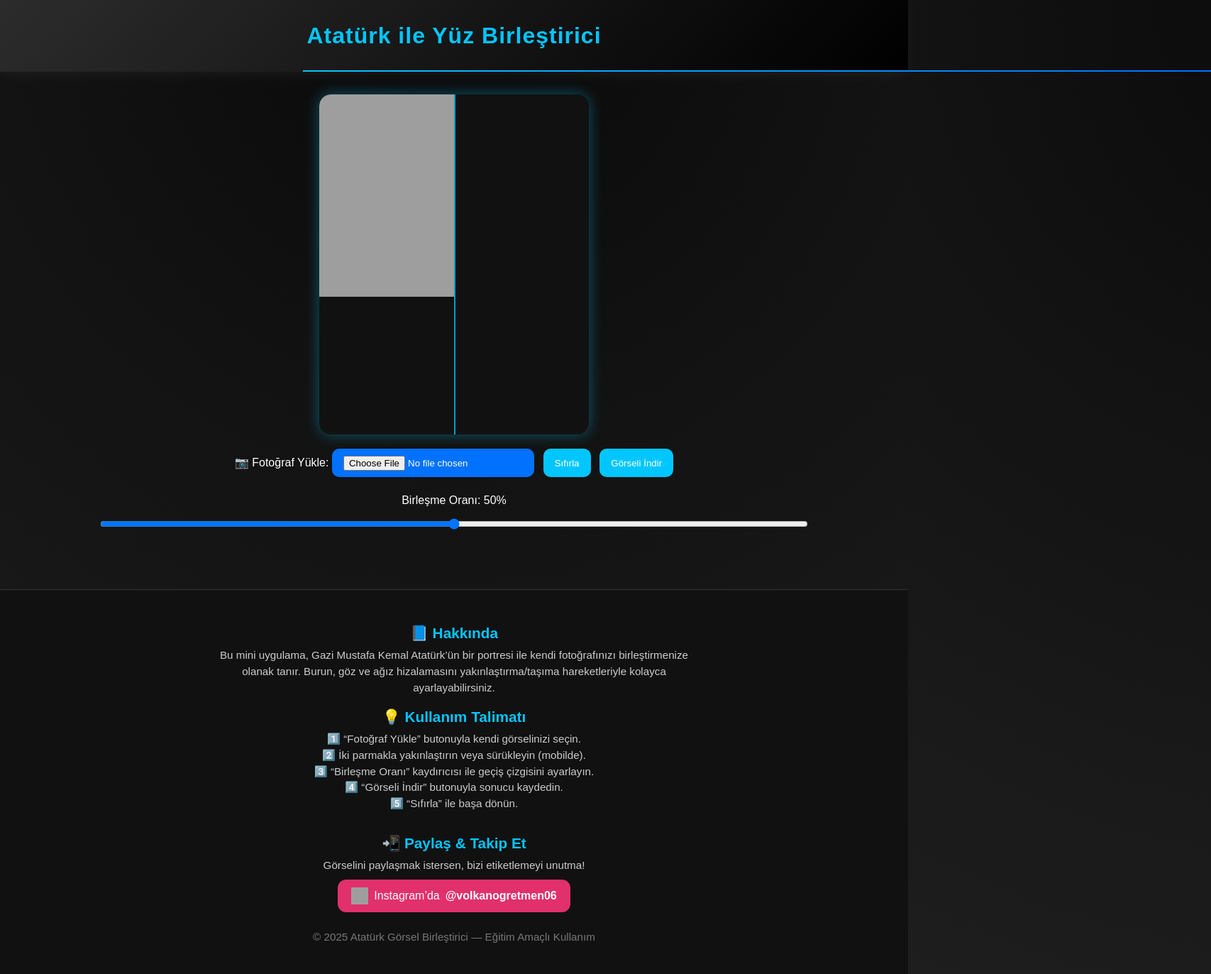
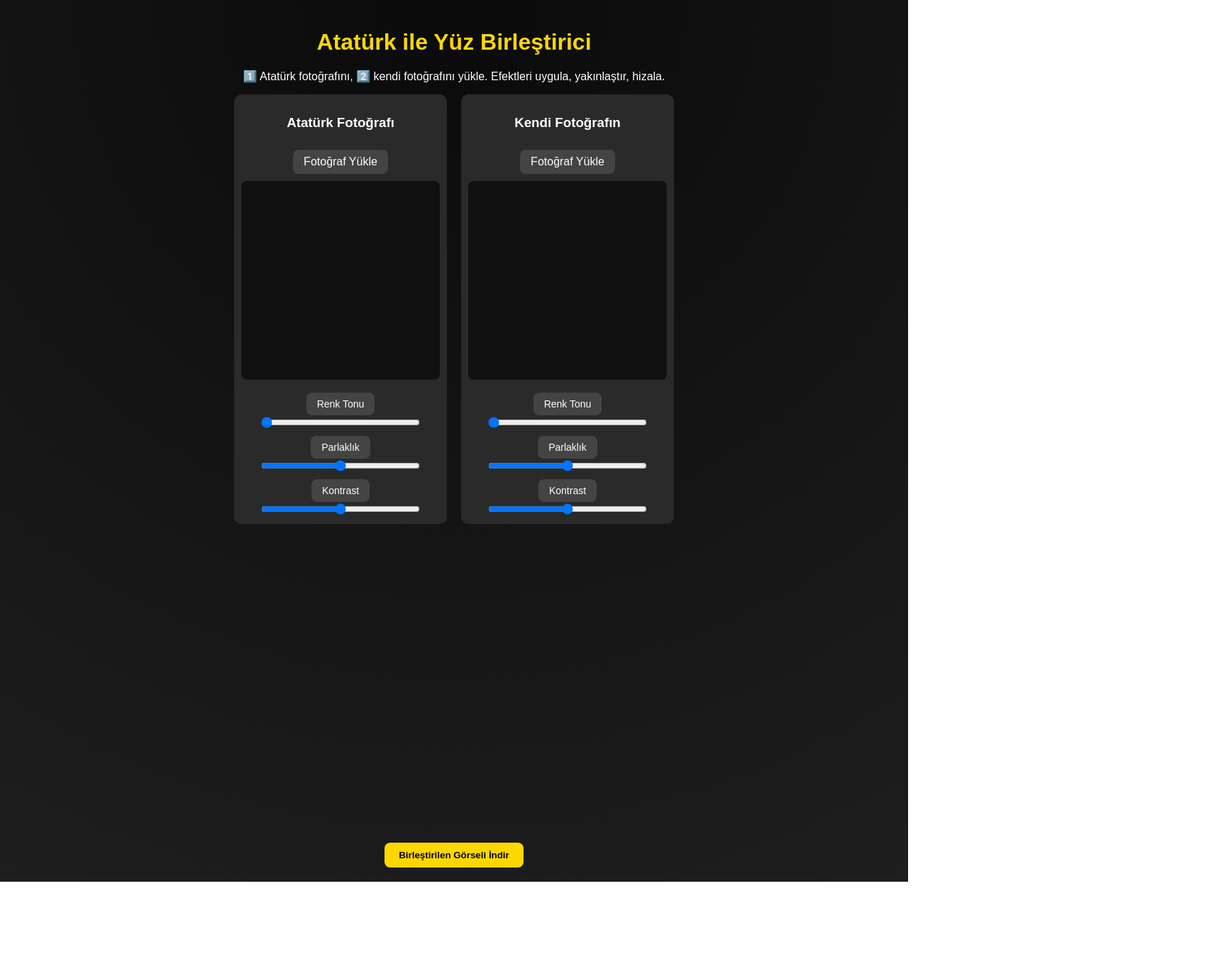
Before and after one commit to volkanogretmen06/Ataturk-ve-cocuk, a plain HTML site: page index.html in a window 1280 px wide. Shown: the whole page at 71% size, 1707 px wide, since content can reach past the window. After the commit the page ends 1242 px from the top, so only its background shows below. Drawn offline with Linux system fonts and the light colour scheme; grey boxes are pictures that could not be loaded.

Commit message:
Update index.html

```diff
--- a/index.html
+++ b/index.html
@@ -5,345 +5,220 @@
   <meta name="viewport" content="width=device-width, initial-scale=1.0" />
   <title>Atatürk ile Yüz Birleştirici</title>
   <style>
-    * { box-sizing: border-box; }
     body {
       font-family: "Poppins", sans-serif;
       background: radial-gradient(circle at top, #0a0a0a, #1e1e1e);
       color: white;
       text-align: center;
       margin: 0;
-      padding: 0;
-      overflow-x: hidden;
+      padding: 20px;
     }
-
-    header {
-      padding: 2rem 1rem;
-      background: linear-gradient(135deg, #2c2c2c, #000000);
-      box-shadow: 0 4px 15px rgba(255, 255, 255, 0.05);
+    h1 {
+      color: #ffd700;
+      margin-bottom: 20px;
+    }
+    .upload-area {
+      display: flex;
+      justify-content: center;
+      gap: 20px;
+      flex-wrap: wrap;
+      margin-bottom: 20px;
+    }
+    .upload-box {
+      background: #2a2a2a;
+      padding: 10px;
+      border-radius: 10px;
+      width: 280px;
+      text-align: center;
+    }
+    input[type="file"] {
+      display: none;
+    }
+    label {
+      display: inline-block;
+      background: #444;
+      padding: 8px 15px;
+      border-radius: 8px;
+      cursor: pointer;
+      margin-top: 8px;
+    }
+    .preview {
+      margin-top: 10px;
+      width: 100%;
+      height: 280px;
+      border-radius: 8px;
+      overflow: hidden;
+      background: #111;
+      display: flex;
+      align-items: center;
+      justify-content: center;
       position: relative;
     }
-
-    header::after {
-      content: "";
-      position: absolute;
-      bottom: 0;
-      left: 0;
-      width: 100%;
-      height: 2px;
-      background: linear-gradient(90deg, #00c6ff, #0072ff);
-      animation: moveLine 3s linear infinite;
+    .preview img {
+      max-width: 100%;
+      max-height: 100%;
+      transition: transform 0.3s ease, filter 0.3s ease;
     }
-
-    @keyframes moveLine {
-      0% { transform: translateX(-100%); }
-      100% { transform: translateX(100%); }
+    .controls {
+      margin-top: 10px;
+      font-size: 14px;
     }
-
-    h1 {
-      font-size: 2rem;
-      margin: 0;
-      color: #00c6ff;
-      letter-spacing: 1px;
+    .controls input {
+      width: 80%;
     }
-
-    main {
-      padding: 2rem 1rem;
+    #canvas-container {
+      position: relative;
+      margin-top: 30px;
     }
-
-    #canvasContainer {
-      position: relative;
-      display: inline-block;
-      border-radius: 16px;
-      overflow: hidden;
-      box-shadow: 0 0 20px rgba(0, 198, 255, 0.4);
-    }
-
-    canvas {
-      width: 100%;
-      max-width: 380px;
-      border-radius: 16px;
-      background: #111;
+    #blendCanvas {
+      max-width: 100%;
+      border-radius: 10px;
       touch-action: none;
     }
-
-    #guide {
-      position: absolute;
-      top: 0;
-      bottom: 0;
-      width: 2px;
-      background: rgba(0, 198, 255, 0.8);
-      pointer-events: none;
-      transition: left 0.2s;
-    }
-
-    .controls {
-      margin-top: 1rem;
-      display: flex;
-      flex-wrap: wrap;
-      justify-content: center;
-      gap: 0.8rem;
-    }
-
-    input[type="file"] {
-      background: #0072ff;
-      color: white;
-      padding: 0.6rem 1rem;
-      border-radius: 10px;
+    #downloadBtn {
+      background: #ffd700;
+      color: #000;
       border: none;
+      padding: 10px 20px;
+      border-radius: 8px;
+      font-weight: bold;
       cursor: pointer;
-    }
-
-    button {
-      background: #00c6ff;
-      border: none;
-      color: white;
-      padding: 0.6rem 1rem;
-      border-radius: 10px;
-      cursor: pointer;
-      transition: 0.3s;
-    }
-
-    button:hover {
-      background: #0072ff;
-      transform: scale(1.05);
-    }
-
-    footer {
-      margin-top: 3rem;
-      padding: 2rem 1rem;
-      background: #111;
-      border-top: 1px solid #333;
-    }
-
-    footer h2 {
-      color: #00c6ff;
-      font-size: 1.3rem;
-      margin-bottom: 0.5rem;
-    }
-
-    footer p {
-      max-width: 700px;
-      margin: 0.5rem auto;
-      color: #ccc;
-      font-size: 0.95rem;
-      line-height: 1.5;
-    }
-
-    #splitRange {
-      width: 80%;
-      margin-top: 1rem;
-    }
-
-    .social {
-      margin-top: 2rem;
-    }
-
-    .social a {
-      display: inline-flex;
-      align-items: center;
-      gap: 8px;
-      text-decoration: none;
-      background: #E1306C;
-      color: white;
-      padding: 0.7rem 1.2rem;
-      border-radius: 12px;
-      transition: 0.3s;
-      font-weight: 500;
-    }
-
-    .social a:hover {
-      background: #c52a5f;
-      transform: scale(1.05);
-    }
-
-    .social img {
-      width: 24px;
-      height: 24px;
-    }
-
-    @media (max-width: 600px) {
-      h1 { font-size: 1.6rem; }
-      canvas { max-width: 90vw; }
+      margin-top: 15px;
     }
   </style>
 </head>
 <body>
-  <header>
   <h1>Atatürk ile Yüz Birleştirici</h1>
-  </header>
+  <p>1️⃣ Atatürk fotoğrafını, 2️⃣ kendi fotoğrafını yükle. Efektleri uygula, yakınlaştır, hizala.</p>
 
-  <main>
-    <div id="canvasContainer">
-      <canvas id="mainCanvas" width="400" height="500"></canvas>
-      <div id="guide" style="left:50%"></div>
+  <div class="upload-area">
+    <div class="upload-box">
+      <h3>Atatürk Fotoğrafı</h3>
+      <label for="atatürkInput">Fotoğraf Yükle</label>
+      <input type="file" id="atatürkInput" accept="image/*" />
+      <div class="preview"><img id="atatürkPreview" /></div>
+
+      <div class="controls">
+        <label>Renk Tonu</label><br>
+        <input type="range" id="ataturkHue" min="0" max="360" value="0"><br>
+        <label>Parlaklık</label><br>
+        <input type="range" id="ataturkBrightness" min="50" max="150" value="100"><br>
+        <label>Kontrast</label><br>
+        <input type="range" id="ataturkContrast" min="50" max="150" value="100">
+      </div>
     </div>
 
+    <div class="upload-box">
+      <h3>Kendi Fotoğrafın</h3>
+      <label for="userInput">Fotoğraf Yükle</label>
+      <input type="file" id="userInput" accept="image/*" />
+      <div class="preview"><img id="userPreview" /></div>
+
       <div class="controls">
-      <label>
-        📷 Fotoğraf Yükle:
-        <input type="file" id="userInput" accept="image/*">
-      </label>
-      <button id="resetBtn">Sıfırla</button>
-      <button id="downloadBtn">Görseli İndir</button>
+        <label>Renk Tonu</label><br>
+        <input type="range" id="userHue" min="0" max="360" value="0"><br>
+        <label>Parlaklık</label><br>
+        <input type="range" id="userBrightness" min="50" max="150" value="100"><br>
+        <label>Kontrast</label><br>
+        <input type="range" id="userContrast" min="50" max="150" value="100">
+      </div>
+    </div>
   </div>
 
-    <div style="margin-top:1.5rem;">
-      <label for="splitRange">Birleşme Oranı: <span id="splitVal">50</span>%</label><br>
-      <input type="range" id="splitRange" min="0" max="100" value="50">
-    </div>
-  </main>
-
-  <footer>
-    <h2>📘 Hakkında</h2>
-    <p>
-      Bu mini uygulama, Gazi Mustafa Kemal Atatürk’ün bir portresi ile kendi fotoğrafınızı birleştirmenize olanak tanır.
-      Burun, göz ve ağız hizalamasını yakınlaştırma/taşıma hareketleriyle kolayca ayarlayabilirsiniz.
-    </p>
-    <h2>💡 Kullanım Talimatı</h2>
-    <p>
-      1️⃣ “Fotoğraf Yükle” butonuyla kendi görselinizi seçin.<br>
-      2️⃣ İki parmakla yakınlaştırın veya sürükleyin (mobilde).<br>
-      3️⃣ “Birleşme Oranı” kaydırıcısı ile geçiş çizgisini ayarlayın.<br>
-      4️⃣ “Görseli İndir” butonuyla sonucu kaydedin.<br>
-      5️⃣ “Sıfırla” ile başa dönün.
-    </p>
-
-    <div class="social">
-      <h2>📲 Paylaş & Takip Et</h2>
-      <p>Görselini paylaşmak istersen, bizi etiketlemeyi unutma!</p>
-      <a href="https://www.instagram.com/volkanogretmen06" target="_blank">
-        <img src="https://upload.wikimedia.org/wikipedia/commons/a/a5/Instagram_icon.png" alt="Instagram" />
-        Instagram’da <strong>@volkanogretmen06</strong>
-      </a>
+  <div id="canvas-container">
+    <canvas id="blendCanvas" width="600" height="400"></canvas>
   </div>
 
-    <p style="margin-top:1.5rem; color:#777;">© 2025 Atatürk Görsel Birleştirici — Eğitim Amaçlı Kullanım</p>
-  </footer>
+  <button id="downloadBtn">Birleştirilen Görseli İndir</button>
 
   <script>
-  const canvas = document.getElementById("mainCanvas");
+    const ataturkInput = document.getElementById("atatürkInput");
+    const userInput = document.getElementById("userInput");
+    const ataturkPreview = document.getElementById("atatürkPreview");
+    const userPreview = document.getElementById("userPreview");
+    const canvas = document.getElementById("blendCanvas");
     const ctx = canvas.getContext("2d");
-  const userInput = document.getElementById("userInput");
-  const splitRange = document.getElementById("splitRange");
-  const splitVal = document.getElementById("splitVal");
-  const downloadBtn = document.getElementById("downloadBtn");
-  const resetBtn = document.getElementById("resetBtn");
-  const guide = document.getElementById("guide");
 
-  let ataturkImg = new Image();
-  let userImg = new Image();
-  let userPos = { x: canvas.width/2, y: canvas.height/2, scale: 1, dragging: false, offsetX:0, offsetY:0 };
-  let splitPercent = 50;
+    let ataturkImg = null, userImg = null, scale = 1, posX = 0, posY = 0;
 
-  ataturkImg.src = "https://upload.wikimedia.org/wikipedia/commons/1/1f/Ataturk1930s.jpg";
-  ataturkImg.onload = () => draw();
+    // Efekt ayarları
+    function applyFilters() {
+      ataturkPreview.style.filter = `
+        hue-rotate(${ataturkHue.value}deg)
+        brightness(${ataturkBrightness.value}%)
+        contrast(${ataturkContrast.value}%)
+      `;
+      userPreview.style.filter = `
+        hue-rotate(${userHue.value}deg)
+        brightness(${userBrightness.value}%)
+        contrast(${userContrast.value}%)
+      `;
+    }
 
-  userInput.onchange = e => {
+    document.querySelectorAll("input[type='range']").forEach(slider => {
+      slider.addEventListener("input", applyFilters);
+    });
+
+    // Görsel yükleme ve önizleme
+    ataturkInput.onchange = e => loadPreview(e, ataturkPreview, img => ataturkImg = img);
+    userInput.onchange = e => loadPreview(e, userPreview, img => userImg = img);
+
+    function loadPreview(e, previewEl, callback) {
       const file = e.target.files[0];
-    if(!file) return;
+      if (!file) return;
       const reader = new FileReader();
       reader.onload = ev => {
-      userImg = new Image();
-      userImg.onload = () => draw();
-      userImg.src = ev.target.result;
+        previewEl.src = ev.target.result;
+        const img = new Image();
+        img.onload = () => callback(img);
+        img.src = ev.target.result;
       };
       reader.readAsDataURL(file);
-  };
-
-  splitRange.oninput = e => {
-    splitPercent = e.target.value;
-    splitVal.textContent = splitPercent;
-    guide.style.left = splitPercent + "%";
-    draw();
-  };
-
-  function draw(){
-    ctx.clearRect(0,0,canvas.width,canvas.height);
-    const half = canvas.width * splitPercent/100;
-    ctx.drawImage(ataturkImg, 0, 0, half, canvas.height, 0, 0, half, canvas.height);
-    if(userImg.src){
-      const w = userImg.width * userPos.scale;
-      const h = userImg.height * userPos.scale;
-      const x = userPos.x - w/2;
-      const y = userPos.y - h/2;
-      ctx.save();
-      ctx.beginPath();
-      ctx.rect(half,0,canvas.width-half,canvas.height);
-      ctx.clip();
-      ctx.drawImage(userImg,x,y,w,h);
-      ctx.restore();
-    }
     }
 
-  let lastTouchDist = 0;
-  canvas.addEventListener("mousedown", e=>{
-    userPos.dragging = true;
-    userPos.offsetX = e.offsetX - userPos.x;
-    userPos.offsetY = e.offsetY - userPos.y;
+    // Yakınlaştırma / Taşıma
+    let isDragging = false, lastX, lastY;
+    canvas.addEventListener("wheel", e => {
+      e.preventDefault();
+      scale += e.deltaY * -0.001;
+      scale = Math.min(Math.max(0.5, scale), 3);
+      draw();
     });
-  canvas.addEventListener("mouseup", ()=> userPos.dragging = false);
-  canvas.addEventListener("mouseleave", ()=> userPos.dragging = false);
-  canvas.addEventListener("mousemove", e=>{
-    if(userPos.dragging){
-      userPos.x = e.offsetX - userPos.offsetX;
-      userPos.y = e.offsetY - userPos.offsetY;
-      draw();
-    }
+    canvas.addEventListener("mousedown", e => {
+      isDragging = true;
+      lastX = e.offsetX;
+      lastY = e.offsetY;
     });
-  canvas.addEventListener("wheel", e=>{
-    e.preventDefault();
-    userPos.scale *= e.deltaY < 0 ? 1.05 : 0.95;
+    canvas.addEventListener("mouseup", () => isDragging = false);
+    canvas.addEventListener("mousemove", e => {
+      if (!isDragging) return;
+      posX += e.offsetX - lastX;
+      posY += e.offsetY - lastY;
+      lastX = e.offsetX;
+      lastY = e.offsetY;
       draw();
     });
 
-  canvas.addEventListener("touchstart", e=>{
-    if(e.touches.length===1){
-      const t = e.touches[0];
-      const rect = canvas.getBoundingClientRect();
-      userPos.dragging = true;
-      userPos.offsetX = t.clientX - rect.left - userPos.x;
-      userPos.offsetY = t.clientY - rect.top - userPos.y;
-    } else if(e.touches.length===2){
-      lastTouchDist = Math.hypot(
-        e.touches[0].clientX - e.touches[1].clientX,
-        e.touches[0].clientY - e.touches[1].clientY
-      );
+    function draw() {
+      ctx.clearRect(0, 0, canvas.width, canvas.height);
+      if (ataturkImg) {
+        ctx.filter = `hue-rotate(${ataturkHue.value}deg) brightness(${ataturkBrightness.value}%) contrast(${ataturkContrast.value}%)`;
+        ctx.drawImage(ataturkImg, 0, 0, canvas.width / 2, canvas.height);
       }
-  });
-  canvas.addEventListener("touchmove", e=>{
-    e.preventDefault();
-    const rect = canvas.getBoundingClientRect();
-    if(e.touches.length===1 && userPos.dragging){
-      const t = e.touches[0];
-      userPos.x = t.clientX - rect.left - userPos.offsetX;
-      userPos.y = t.clientY - rect.top - userPos.offsetY;
+      if (userImg) {
+        ctx.filter = `hue-rotate(${userHue.value}deg) brightness(${userBrightness.value}%) contrast(${userContrast.value}%)`;
+        const w = canvas.width / 2 * scale;
+        const h = canvas.height * scale;
+        ctx.drawImage(userImg, canvas.width / 2 + posX, posY, w, h);
+      }
+      ctx.filter = "none";
+    }
+
+    document.getElementById("downloadBtn").onclick = () => {
       draw();
-    } else if(e.touches.length===2){
-      const dist = Math.hypot(
-        e.touches[0].clientX - e.touches[1].clientX,
-        e.touches[0].clientY - e.touches[1].clientY
-      );
-      const delta = dist / lastTouchDist;
-      userPos.scale *= delta;
-      lastTouchDist = dist;
-      draw();
-    }
-  });
-  canvas.addEventListener("touchend", ()=> userPos.dragging=false);
-
-  resetBtn.onclick = ()=>{
-    userPos = { x: canvas.width/2, y: canvas.height/2, scale: 1, dragging: false, offsetX:0, offsetY:0 };
-    splitPercent = 50;
-    splitRange.value = 50;
-    splitVal.textContent = 50;
-    guide.style.left = "50%";
-    draw();
-  };
-
-  downloadBtn.onclick = ()=>{
       const a = document.createElement("a");
-    a.download = "ataturk-birlesim.png";
       a.href = canvas.toDataURL("image/png");
+      a.download = "birlesik-fotograf.png";
       a.click();
     };
   </script>
```
Lines whose indentation alone changed are shown as unchanged.
